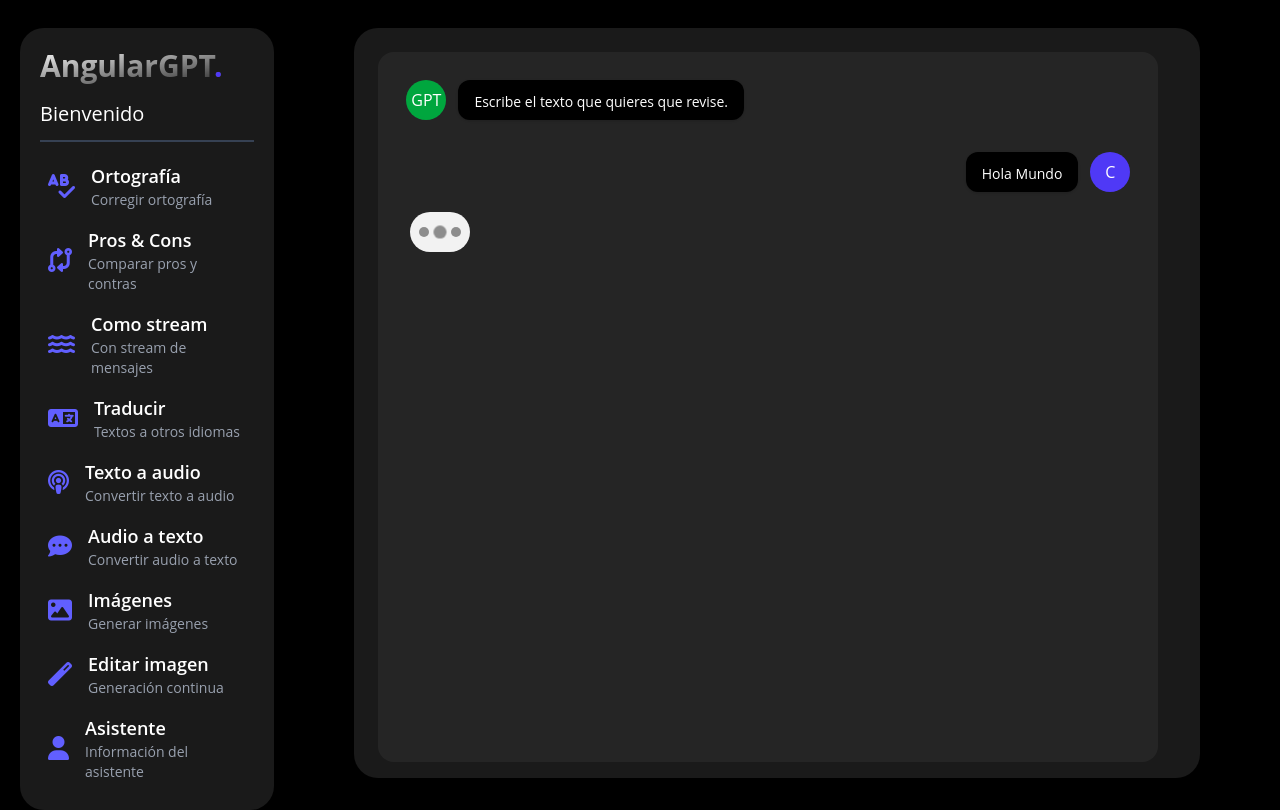
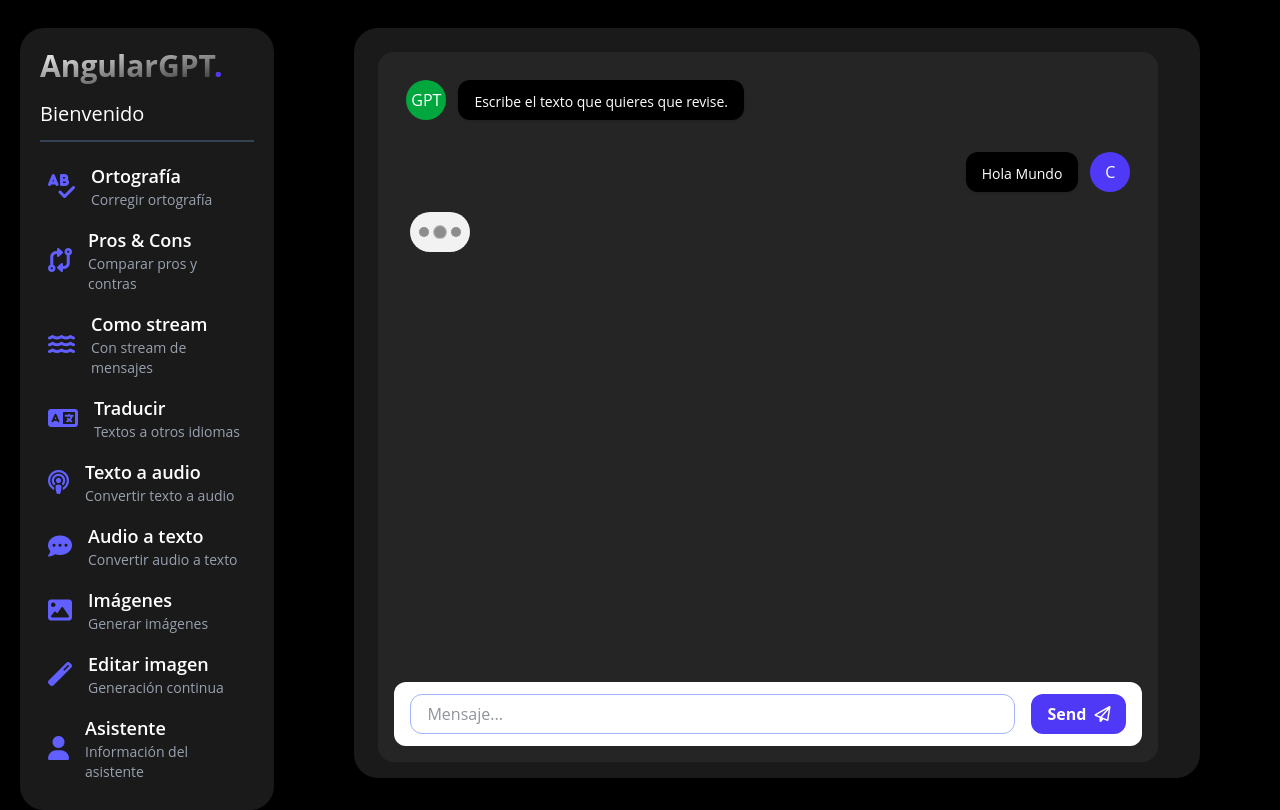
Before and after one commit to verdugo-dev/angularGpt, an Angular app: page /orthography in a window 1280 px wide. Built offline with nearby package versions, Linux system fonts and the light colour scheme.

Commit message:
Adding text message box

```diff
--- /dev/null
+++ b/src/app/presentation/components/text-boxes/textMessageBox/textMessageBox.css
@@ -0,0 +1,3 @@
+:host {
+  display: block;
+}
--- /dev/null
+++ b/src/app/presentation/components/text-boxes/textMessageBox/textMessageBox.html
@@ -0,0 +1,19 @@
+<form [formGroup]="form" (ngSubmit)="handleSubmit()" class="flex flex-row items-center h-16 rounded-xl bg-white w-full px-4">
+
+  <div class="grow">
+    <div class="relative w-full">
+
+      <input formControlName="prompt" type="text" autofocus class="flex w-full border rounded-xl text-gray-800 focus:outline-none focus:border-indigo-300 pl-4 h-10" placeholder="Mensaje...">
+
+    </div>
+  </div>
+
+  <div class="ml-4">
+      <button class="btn-primary" type="submit">
+        <span class="mr-2">Send</span>
+        <i class="fa-regular fa-paper-plane"></i>
+      </button>
+    </div>
+
+
+</form>
--- /dev/null
+++ b/src/app/presentation/components/text-boxes/textMessageBox/textMessageBox.ts
@@ -0,0 +1,34 @@
+import { ChangeDetectionStrategy, Component, EventEmitter, inject, Input, Output } from '@angular/core';
+import { ReactiveFormsModule, FormBuilder, Validators } from '@angular/forms'
+
+@Component({
+  selector: 'app-text-message-box',
+  imports: [ReactiveFormsModule],
+  templateUrl: './textMessageBox.html',
+  styleUrl: './textMessageBox.css',
+  changeDetection: ChangeDetectionStrategy.OnPush,
+})
+export class TextMessageBox {
+
+  @Input() placeholder: string = "";
+  @Input() disableCorrectrions: boolean = false;
+
+  @Output() onMessage = new EventEmitter<string>();
+
+
+  public fb = inject(FormBuilder);
+  public form = this.fb.group({
+    prompt: ["", Validators.required]
+  });
+
+  handleSubmit() {
+    if (this.form.invalid) return;
+
+    const {prompt} = this.form.value;
+    console.log({prompt})
+
+    this.onMessage.emit( prompt ?? "");
+    this.form.reset();
+  }
+
+}
--- a/src/app/presentation/pages/ortographyPage/ortographyPage.html
+++ b/src/app/presentation/pages/ortographyPage/ortographyPage.html
@@ -11,5 +11,6 @@
   </div>
 
   <!-- MessageBox -->
+   <app-text-message-box></app-text-message-box>
 
 </div>
--- a/src/app/presentation/pages/ortographyPage/ortographyPage.ts
+++ b/src/app/presentation/pages/ortographyPage/ortographyPage.ts
@@ -1,11 +1,12 @@
 import { ChangeDetectionStrategy, Component } from '@angular/core';
 import { ChatMessage } from '@components/chat-bubbles/chatMessage/chatMessage';
 import { MyMessage } from '@components/chat-bubbles/myMessage/myMessage';
+import { TextMessageBox } from '@components/text-boxes/textMessageBox/textMessageBox';
 import { TypingLoader } from '@components/typingLoader/typingLoader';
 
 @Component({
   selector: 'app-ortography-page',
-  imports: [ChatMessage, MyMessage, TypingLoader],
+  imports: [ChatMessage, MyMessage, TypingLoader, TextMessageBox],
   templateUrl: './ortographyPage.html',
   changeDetection: ChangeDetectionStrategy.OnPush,
 })
```
